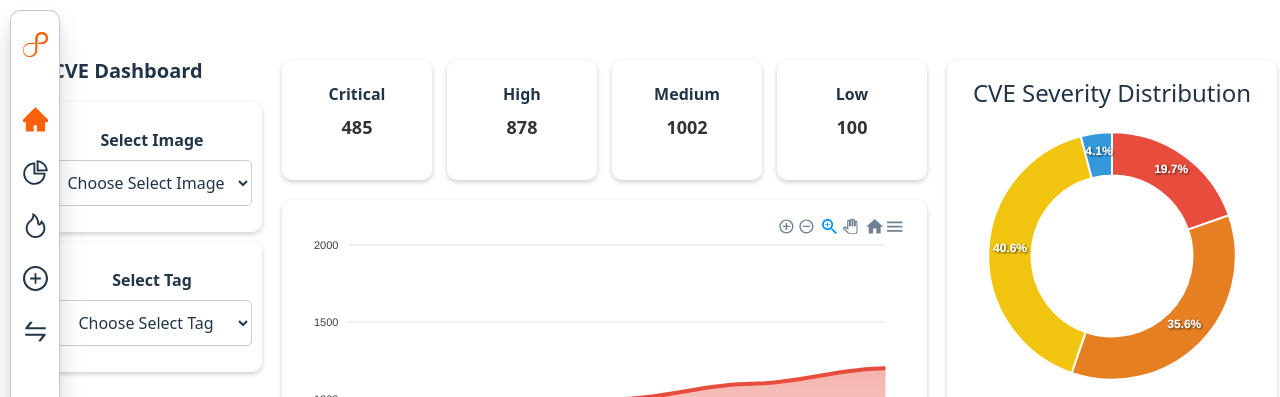
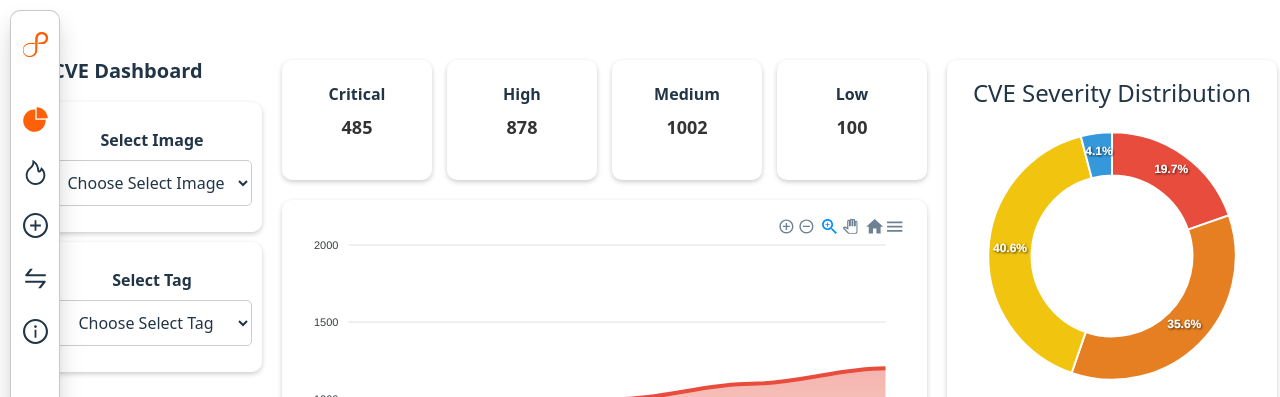
Before and after one commit to lawlie8/matrikas, a React (Vite) app in the folder matrikas-ui/: page / in a window 1280 px wide. Shown: the top 397 px of the page. Built offline with nearby package versions, Linux system fonts and the light colour scheme.

Commit message:
Replaced home button with info button

```diff
--- a/matrikas-ui/src/pages/global/header/Header.jsx
+++ b/matrikas-ui/src/pages/global/header/Header.jsx
@@ -1,6 +1,6 @@
 import './Header.css';
 import { useNavigate } from "react-router";
-import { PieChartOutlined, FireOutlined, PlusCircleOutlined, HomeOutlined, HomeFilled, PieChartFilled, FireFilled, PlusCircleFilled, SwapOutlined, SwapRightOutlined } from '@ant-design/icons';
+import { PieChartOutlined, FireOutlined, PlusCircleOutlined, HomeOutlined, HomeFilled, PieChartFilled, FireFilled, PlusCircleFilled, SwapOutlined, SwapRightOutlined ,InfoCircleOutlined, InfoCircleFilled} from '@ant-design/icons';
 import { Tooltip } from 'antd'
 import { useState } from 'react';
 
@@ -18,24 +18,12 @@ export default function Header(params = { params }) {
             </li>
         </ul>
         <ul style={{ listStyle: 'none', padding: '0px', marginTop: '50px' }}>
-        <li key={"/"} style={{cursor:'pointer'}} onClick={()=>{
-            setCurrentSelectedPage("/");
-            navigate("/")}}>
-                <Tooltip  placement="right" title="Home">
-                    {
-                        currentSelectedPage !== '/' ?
-                        <HomeOutlined style={{ fontSize: '25px' }} className='header-icon' />
-                         :
-                        <HomeFilled style={{ fontSize: '25px',color:'#fc6008' }} className='header-icon' />
-                    }
-                </Tooltip>
-            </li>
-            <li key={"/dashboard"} style={{marginTop:'25px',cursor:'pointer'}} onClick={()=>{
-                setCurrentSelectedPage("/dashboard");
-                navigate("/dashboard")}}>
+            <li key={"/"} style={{marginTop:'25px',cursor:'pointer'}} onClick={()=>{
+                setCurrentSelectedPage("/");
+                navigate("/")}}>
                 <Tooltip  placement="right" title="Dashboard">
                 {
-                        currentSelectedPage !== '/dashboard' ?
+                        currentSelectedPage !== '/' ?
                         <PieChartOutlined style={{ fontSize: '25px' }} className='header-icon' />
                          :
                         <PieChartFilled style={{ fontSize: '25px',color:'#fc6008' }} className='header-icon' />
@@ -81,6 +69,18 @@ export default function Header(params = { params }) {
                     }
                 </Tooltip>
             </li>
+            <li key={"/"}  style={{marginTop:'25px',cursor:'pointer'}} onClick={()=>{
+            setCurrentSelectedPage("/info");
+            navigate("/info")}}>
+                <Tooltip  placement="right" title="About">
+                    {
+                        currentSelectedPage !== '/info' ?
+                        <InfoCircleOutlined style={{ fontSize: '25px' }} className='header-icon' />
+                         :
+                        <InfoCircleFilled style={{ fontSize: '25px',color:'#fc6008' }} className='header-icon' />
+                    }
+                </Tooltip>
+            </li>
         </ul>
     </div>
 }
```
